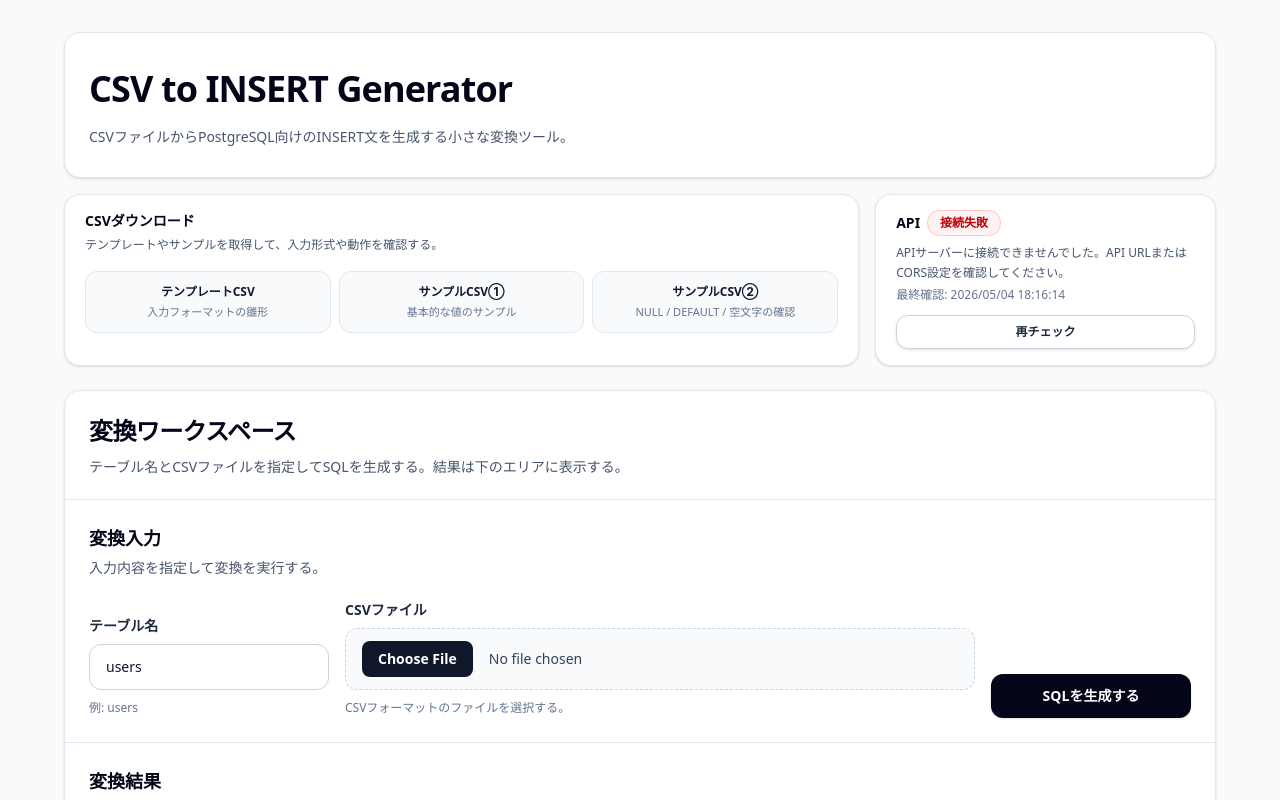
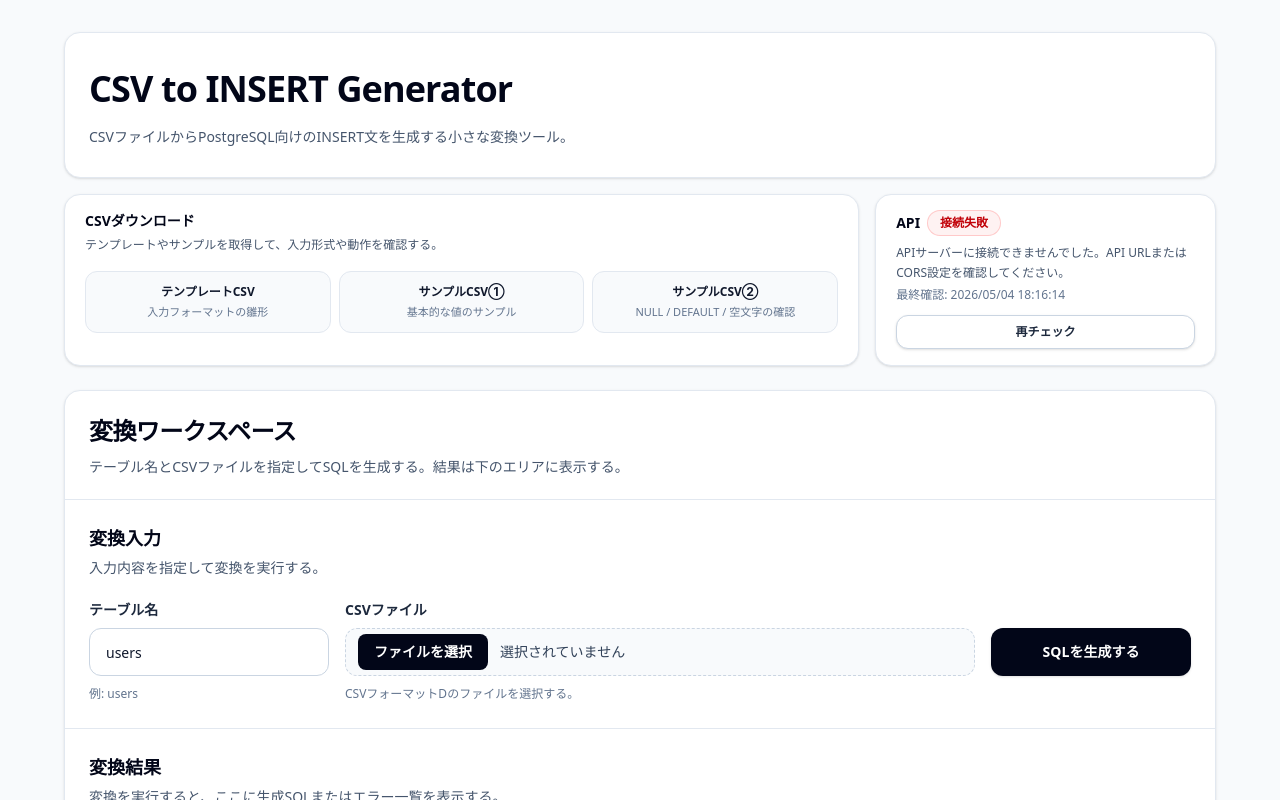
Before and after one commit to seiya-matsuoka/csv-to-insert-generator, a React (Vite) app in the folder frontend/: page / in a window 1280 px wide. Shown: the top 800 px of the page. Built offline with nearby package versions, Linux system fonts and the light colour scheme; no server answers.

Commit message:
fix: 変換入力エリアのフォーム配置を整える

```diff
--- a/frontend/src/components/ConvertForm.tsx
+++ b/frontend/src/components/ConvertForm.tsx
@@ -31,7 +31,7 @@ export function ConvertForm({
       </div>
 
       <form className="mt-5 space-y-4" onSubmit={onSubmit}>
-        <div className="grid gap-4 lg:grid-cols-[240px_minmax(0,1fr)_200px] lg:items-end">
+        <div className="grid gap-4 lg:grid-cols-[240px_minmax(0,1fr)_200px]">
           <div>
             <label
               htmlFor="tableName"
@@ -39,14 +39,16 @@ export function ConvertForm({
             >
               テーブル名
             </label>
+
             <input
               id="tableName"
               type="text"
               value={tableName}
               onChange={(event) => onTableNameChange(event.target.value)}
               placeholder="users"
-              className="mt-2 w-full rounded-xl border border-slate-300 bg-white px-4 py-3 text-sm outline-none transition focus:border-slate-500 focus:ring-4 focus:ring-slate-100"
+              className="mt-2 h-12 w-full rounded-xl border border-slate-300 bg-white px-4 text-sm outline-none transition focus:border-slate-500 focus:ring-4 focus:ring-slate-100"
             />
+
             <p className="mt-2 text-xs leading-5 text-slate-500">例: users</p>
           </div>
 
@@ -57,27 +59,48 @@ export function ConvertForm({
             >
               CSVファイル
             </label>
+
+            <div className="mt-2 flex h-12 items-center gap-3 rounded-xl border border-dashed border-slate-300 bg-slate-50 px-3">
               <input
                 id="csvFile"
                 type="file"
                 accept=".csv,text/csv"
                 onChange={onFileChange}
-              className="mt-2 block w-full cursor-pointer rounded-xl border border-dashed border-slate-300 bg-slate-50 px-4 py-3 text-sm text-slate-700 file:mr-4 file:rounded-lg file:border-0 file:bg-slate-900 file:px-4 file:py-2 file:text-sm file:font-semibold file:text-white hover:bg-slate-100"
+                className="sr-only"
               />
+
+              <label
+                htmlFor="csvFile"
+                className="shrink-0 cursor-pointer rounded-lg bg-slate-950 px-4 py-2 text-sm font-semibold text-white transition hover:bg-slate-800"
+              >
+                ファイルを選択
+              </label>
+
+              <span className="min-w-0 truncate text-sm text-slate-700">
+                {selectedFile ? selectedFile.name : "選択されていません"}
+              </span>
+            </div>
+
             <p className="mt-2 text-xs leading-5 text-slate-500">
               {selectedFile
                 ? `選択中: ${selectedFile.name}（${formatBytes(selectedFile.size)}）`
-                : "CSVフォーマットのファイルを選択する。"}
+                : "CSVフォーマットDのファイルを選択する。"}
             </p>
           </div>
 
+          <div className="flex flex-col lg:pt-7">
             <button
               type="submit"
               disabled={isConverting}
-            className="rounded-xl bg-slate-950 px-5 py-3 text-sm font-bold text-white shadow-sm transition hover:bg-slate-800 disabled:cursor-not-allowed disabled:bg-slate-400"
+              className="h-12 rounded-xl bg-slate-950 px-5 text-sm font-bold text-white shadow-sm transition hover:bg-slate-800 disabled:cursor-not-allowed disabled:bg-slate-400"
             >
               {isConverting ? "変換中..." : "SQLを生成する"}
             </button>
+
+            <p className="mt-2 hidden text-xs leading-5 text-transparent lg:block">
+              spacer
+            </p>
+          </div>
         </div>
 
         {message ? (
```
Lines whose indentation alone changed are shown as unchanged.
